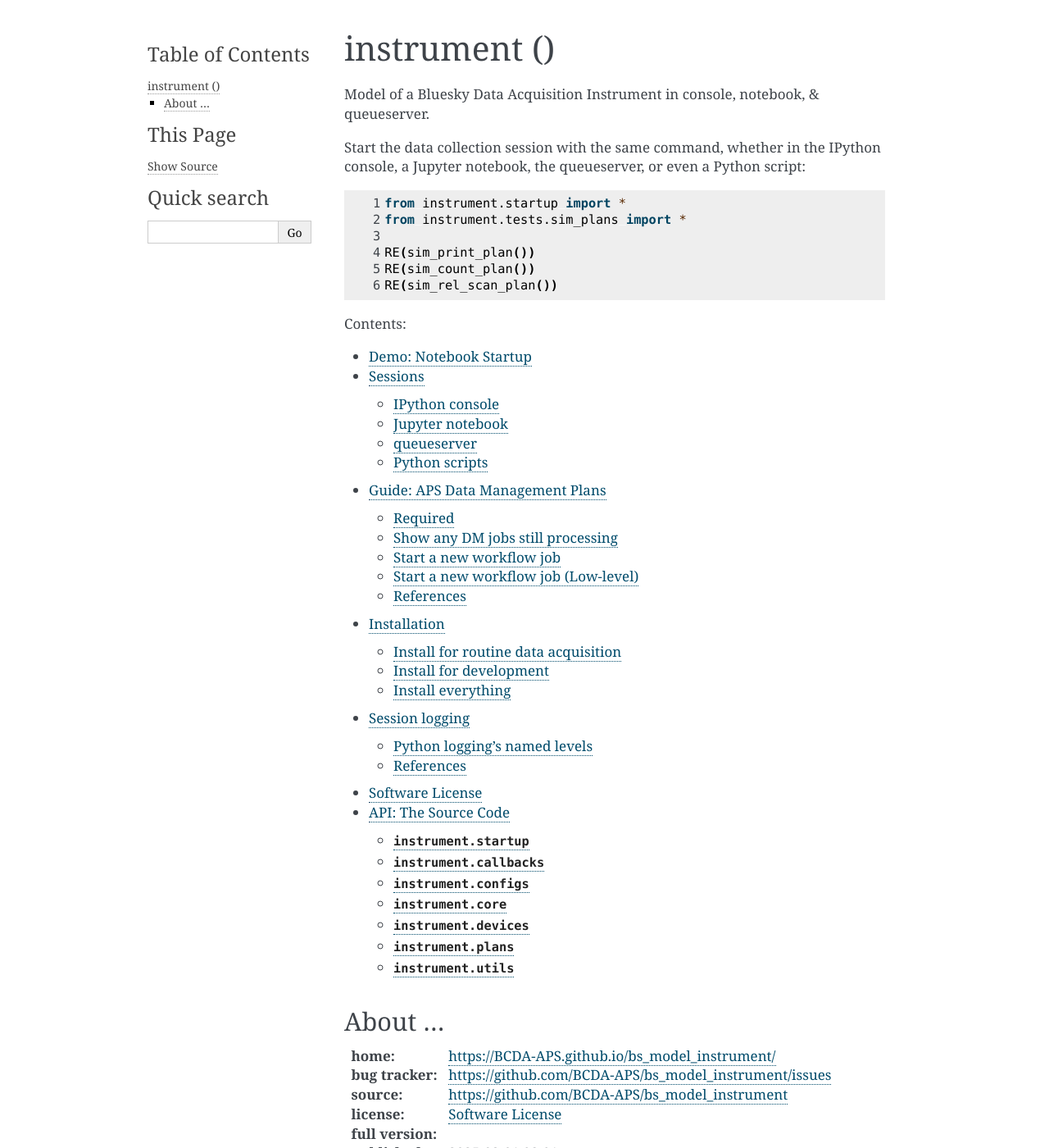
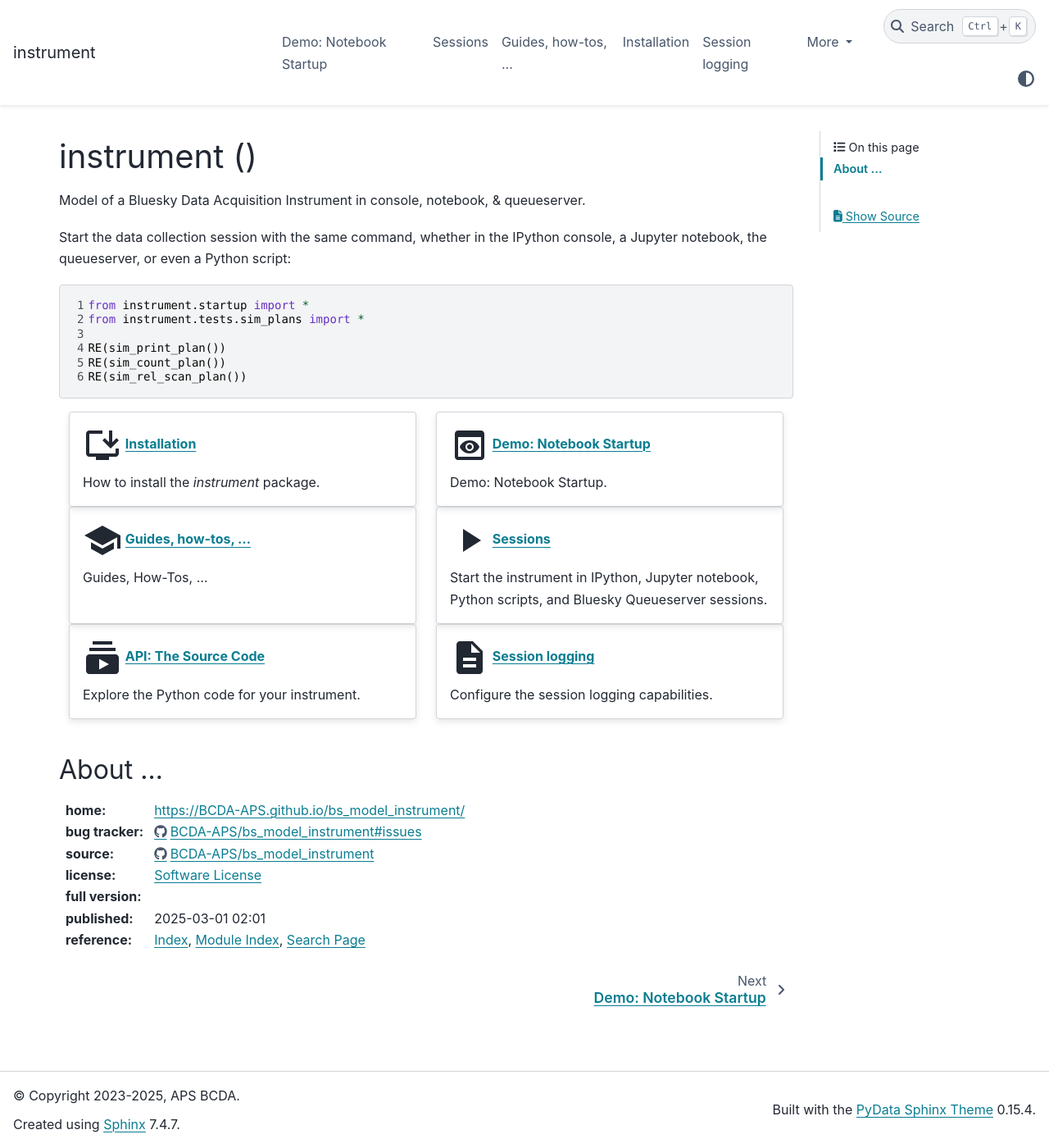
Before and after one commit to BCDA-APS/16bmb_bluesky, a Sphinx documentation site: the page built from docs/source/index.rst, in a window 1280 px wide and 1400 px high. Shown: the whole window at 82% size. Built offline with Sphinx 7.4.7 and the PyData theme 0.15.4, drawn with Linux system fonts in a browser that asks for light colours; the version number could not be read and is left out; some of the changed text lies outside the part shown.

Commit message:
chore(template): merge template changes :up:
Signed-off-by: prjemian <github-action@actions-template-sync.noreply.github.com>

```diff
--- a/docs/source/conf.py
+++ b/docs/source/conf.py
@@ -22,6 +22,8 @@ if "+" in version:
 extensions = """
     IPython.sphinxext.ipython_console_highlighting
     IPython.sphinxext.ipython_directive
+    myst_parser
+    nbsphinx
     sphinx.ext.autodoc
     sphinx.ext.autosummary
     sphinx.ext.coverage
@@ -30,8 +32,7 @@ extensions = """
     sphinx.ext.mathjax
     sphinx.ext.todo
     sphinx.ext.viewcode
-    nbsphinx
-    myst_parser
+    sphinx_design
 """.split()
 myst_enable_extensions = ["colon_fence"]
 
@@ -60,9 +61,11 @@ autodoc_default_options = {
 # -- Options for HTML output -------------------------------------------------
 # https://www.sphinx-doc.org/en/master/usage/configuration.html#options-for-html-output
 
-html_theme = 'alabaster'
 html_static_path = ['_static']
+html_theme = "pydata_sphinx_theme"
 html_title = project
+
+# -- autodoc_mock packages -------------------------------------------------
 
 autodoc_mock_imports = """
     apstools
--- a/docs/source/guides/index.rst
+++ b/docs/source/guides/index.rst
@@ -1,8 +1,12 @@
-# Guides, how-tos, ...
+.. _guides:
+
+Guides, how-tos, ...
+====================
 
 Guides show how to use certain features of this instrument.
 
 .. toctree::
     :maxdepth: 2
+    :glob:
 
-    dm
+    *dm*
--- a/docs/source/index.rst
+++ b/docs/source/index.rst
@@ -16,9 +16,40 @@ console, a Jupyter notebook, the queueserver, or even a Python script:
       RE(sim_count_plan())
       RE(sim_rel_scan_plan())
 
+
+.. for icon suggestions, see:
+      https://fonts.google.com/icons
+
+.. grid:: 2
+
+    .. grid-item-card:: :material-regular:`install_desktop;3em` :doc:`install`
+
+      How to install the *instrument* package.
+
+    .. grid-item-card:: :material-regular:`preview;3em` :doc:`demo`
+
+      Demo: Notebook Startup.
+
+    .. grid-item-card:: :material-regular:`school;3em` :ref:`guides`
+
+      Guides, How-Tos, ...
+
+    .. grid-item-card:: :material-regular:`play_arrow;3em` :doc:`sessions`
+
+      Start the instrument in IPython, Jupyter notebook, Python scripts, and
+      Bluesky Queueserver sessions.
+
+    .. grid-item-card:: :material-regular:`subscriptions;3em` :ref:`api`
+
+      Explore the Python code for your instrument.
+
+    .. grid-item-card:: :material-regular:`description;3em` :doc:`logging_config`
+
+      Configure the session logging capabilities.
+
 .. toctree::
-   :maxdepth: 2
-   :caption: Contents:
+   :maxdepth: 1
+   :hidden:
 
    demo
    sessions
@@ -29,7 +60,7 @@ console, a Jupyter notebook, the queueserver, or even a Python script:
    api/index
 
 About ...
------------
+---------
 
 :home: https://BCDA-APS.github.io/bs_model_instrument/
 :bug tracker: https://github.com/BCDA-APS/bs_model_instrument/issues
--- a/pyproject.toml
+++ b/pyproject.toml
@@ -63,6 +63,7 @@ doc = [
     "markupsafe",
     "myst_parser",
     "nbsphinx",
+    "pydata-sphinx-theme",
     "pygments-ipython-console",
     "pygments",
     "sphinx-design",
```
Also changed, not shown: README.md (+4 -2 lines), src/instrument/configs/devices.yml (+16 -0 lines), src/instrument/configs/iconfig.yml (+0 -14 lines).
